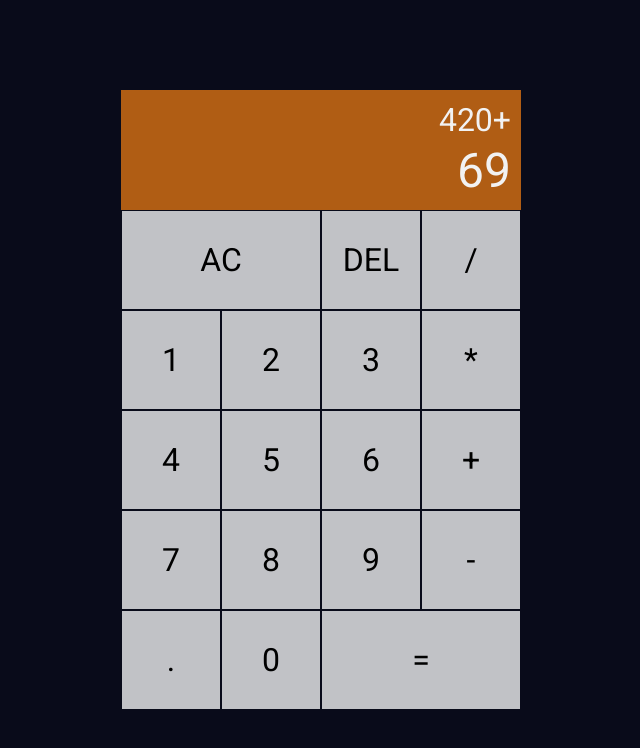
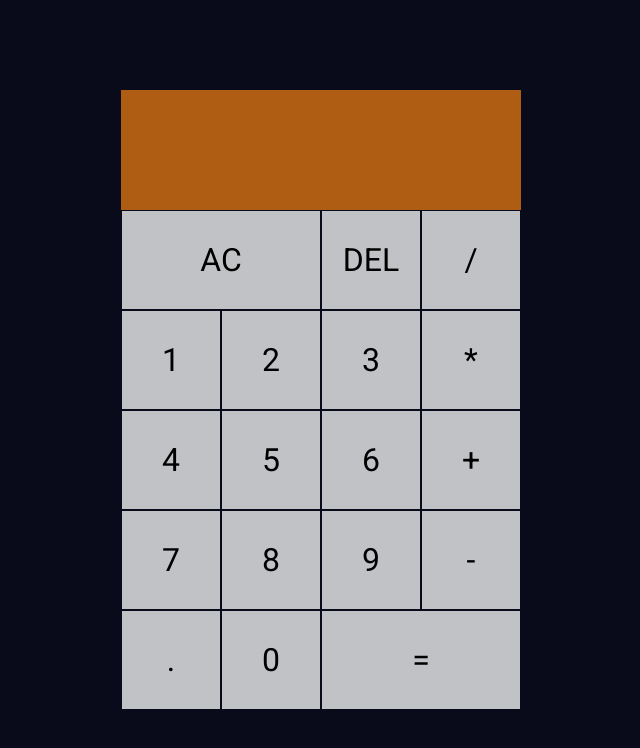
Before and after one commit to wilsonbcagrela/Calculator-demo, a plain HTML site: page index.html in a window 1280 px wide. Shown: the whole page, without its empty margins (319-959 px from the left). Drawn offline with Linux system fonts and the light colour scheme.

Commit message:
minor fix

```diff
--- a/index.html
+++ b/index.html
@@ -13,8 +13,8 @@
 <body>
     <div class="calculator-grid">
         <div class="output">
-            <div class="previous-operand-JS previous-operand">420+</div>
-            <div class="current-operand-JS current-operand">69</div>
+            <div class="previous-operand-JS previous-operand"></div>
+            <div class="current-operand-JS current-operand"></div>
         </div>
         <button data-AC class="span-two">AC</button>
         <button data-DEL>DEL</button>
```
Also changed, not shown: javascript/app.js (line endings or trailing spaces).
